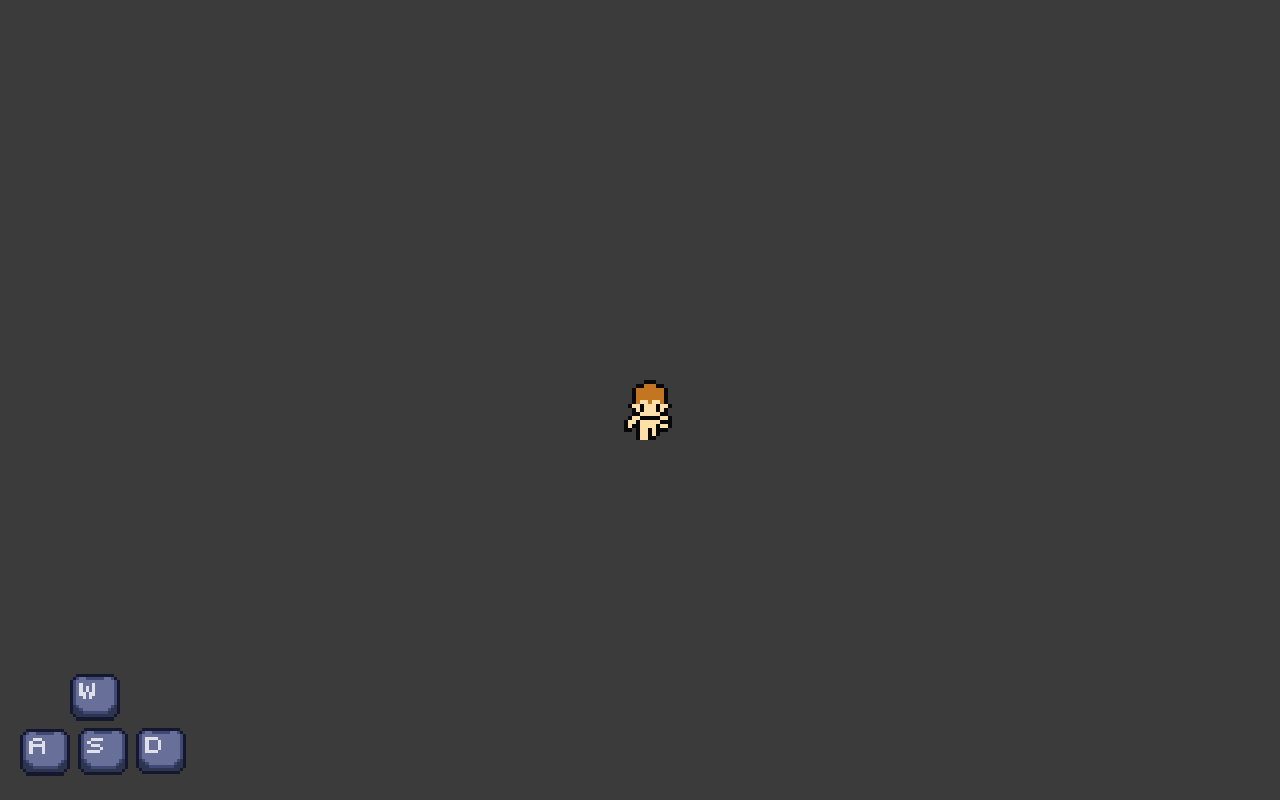
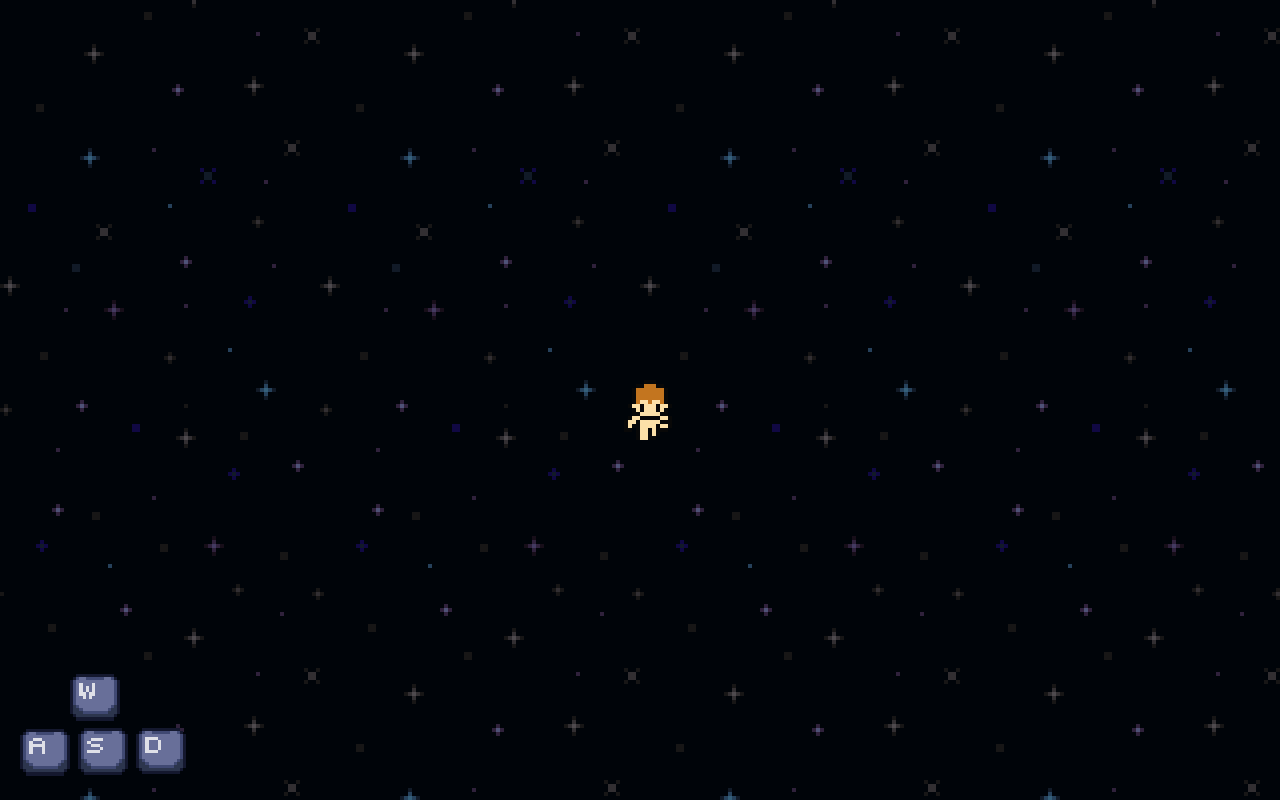
Before and after one commit to JayyTime/game-base, an Angular app: page / in a window 1280 px wide. Built offline with nearby package versions, Linux system fonts and the light colour scheme.

Commit message:
Styling und so

```diff
--- a/src/app/pages/home/home.component.scss
+++ b/src/app/pages/home/home.component.scss
@@ -1,8 +1,9 @@
-.game-area {
+.game-field {
   position: relative;
-  width: 100%; /* oder eine feste Breite, je nach Bedarf */
-  height: 500px; /* oder eine feste Höhe, je nach Bedarf */
-  border: 1px solid #ccc; /* Optional, um das Spielfeld sichtbar zu machen */
+  width: 100vw;
+  height: 100vh;
+  overflow: hidden;
+  background-image: url("../../../assets/Background-400.png");
 }
 
 // .character {
--- a/src/styles.scss
+++ b/src/styles.scss
@@ -8,4 +8,5 @@ body {
   align-items: center;
   height: 100%;
   width: 100%;
+  overflow: hidden;
 }
```
Also changed, not shown: src/assets/Background-400.png (added).
